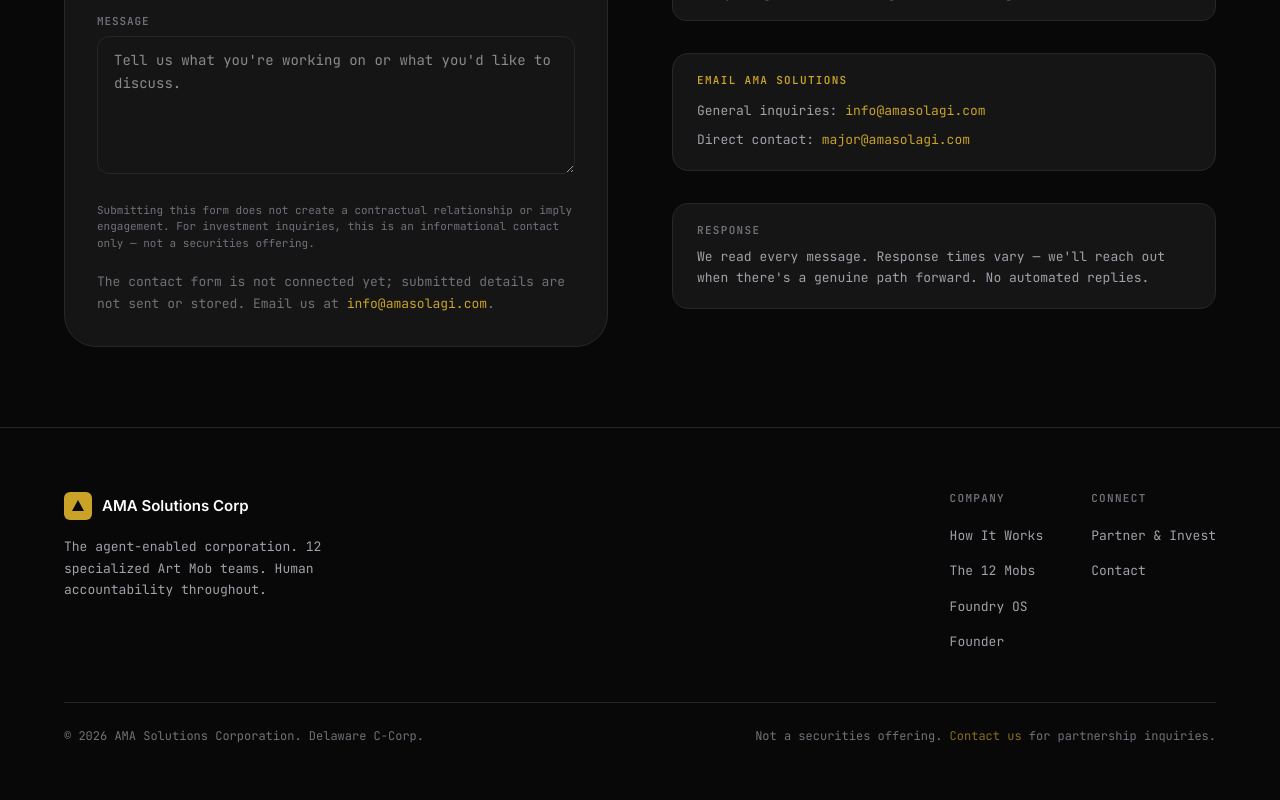
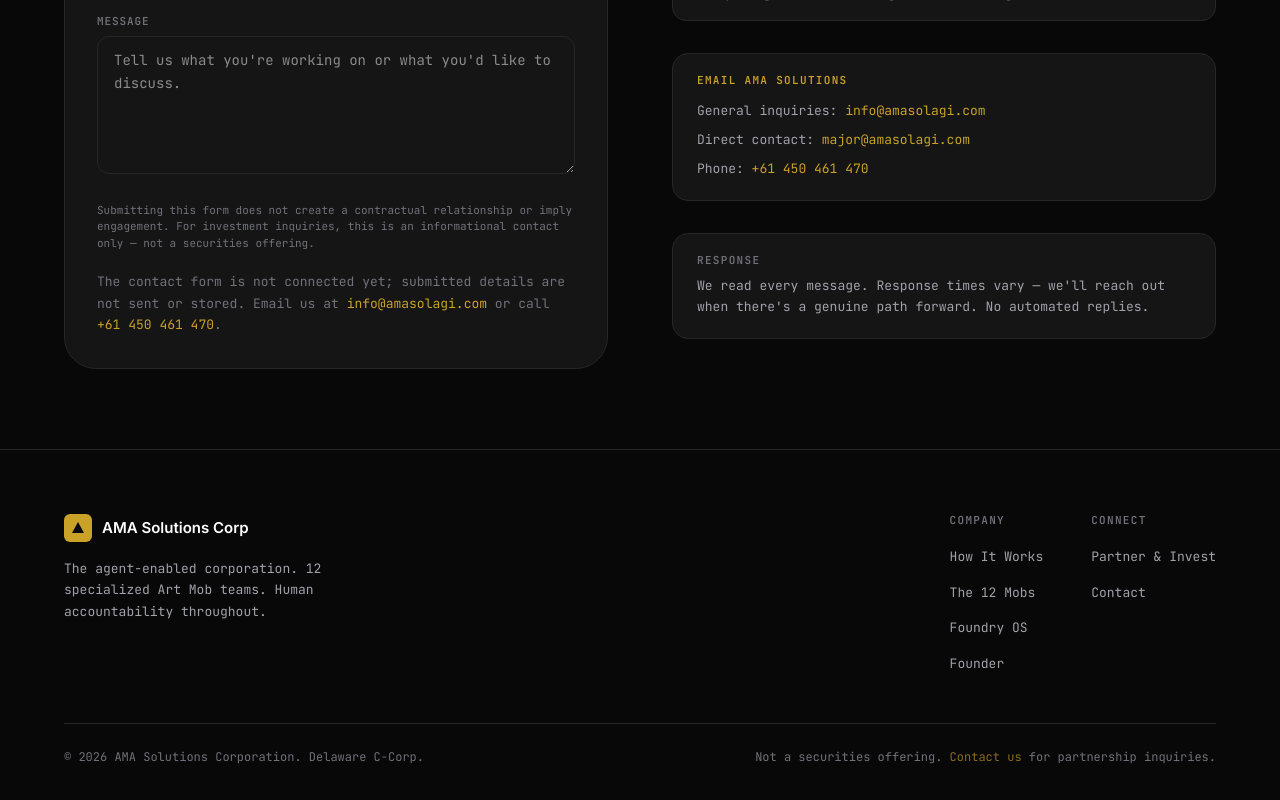
Before and after one commit to MajorDream444/amasolagi-site, a Next.js app: page /contact in a window 1280 px wide. Shown: the part 884-1684 px from the top of the page. Before the commit the page ends 1662 px from the top, so only its background shows below. Built offline with nearby package versions, Linux system fonts and the light colour scheme.

Commit message:
feat: add phone contact and email signature

```diff
--- a/src/app/contact/ContactForm.tsx
+++ b/src/app/contact/ContactForm.tsx
@@ -147,8 +147,7 @@
         The contact form is not connected yet; submitted details are not sent or stored. Email us at{" "}
         <a href="mailto:info@amasolagi.com" style={{ color: "var(--gold)", textDecoration: "none" }}>
           info@amasolagi.com
-        </a>
-        .
+        </a>{" "}or call <a href="tel:+61450461470" style={{ color: "var(--gold)", textDecoration: "none" }}>+61 450 461 470</a>.
       </p>
     </form>
   );
--- a/src/app/contact/page.tsx
+++ b/src/app/contact/page.tsx
@@ -119,6 +119,12 @@
                     major@amasolagi.com
                   </a>
                 </p>
+                <p className="body-mono" style={{ color: "var(--text-secondary)", fontSize: 13, margin: "8px 0 0" }}>
+                  Phone: {" "}
+                  <a href="tel:+61450461470" style={{ color: "var(--gold)", textDecoration: "none" }}>
+                    +61 450 461 470
+                  </a>
+                </p>
               </div>
 
               <div
```
Also changed, not shown: 2 other files (tests, documents, lock files or other folders).
